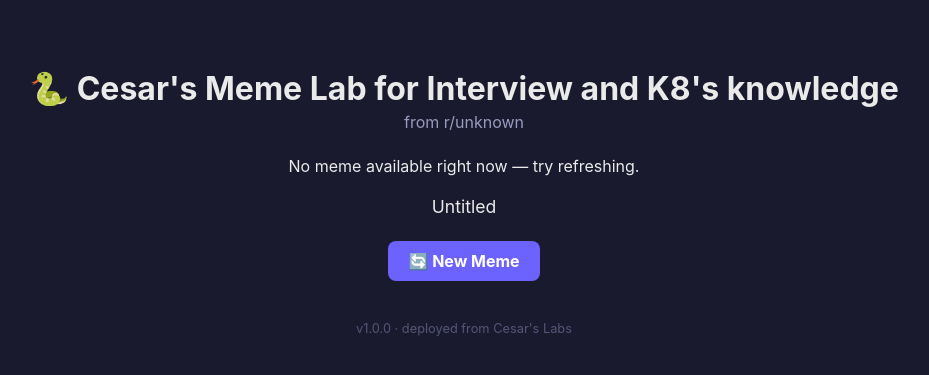
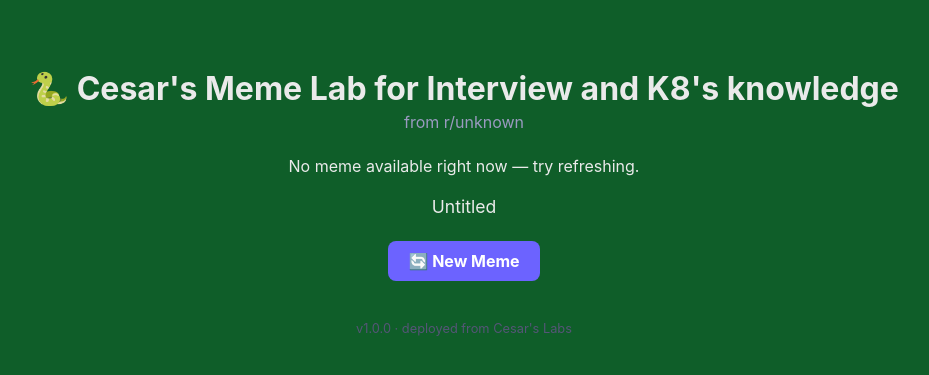
Before and after one commit to ramirez1968/Cesar-labs, a Flask app: page / in a window 1280 px wide. Shown: the top 375 px of the page, without its empty margins (176-1105 px from the left). Run offline with Flask 3, Linux system fonts and the light colour scheme; data that the repository does not hold is empty.

Commit message:
Change background to dark green

```diff
--- a/simple-flask-app/templates/index.html
+++ b/simple-flask-app/templates/index.html
@@ -6,7 +6,7 @@
     <meta name="viewport" content="width=device-width, initial-scale=1.0" />
     <style>
       body {
-        background: #1a1a2e;
+        background: #0f5e29;
         color: #eaeaea;
         font-family:
           -apple-system,
```
